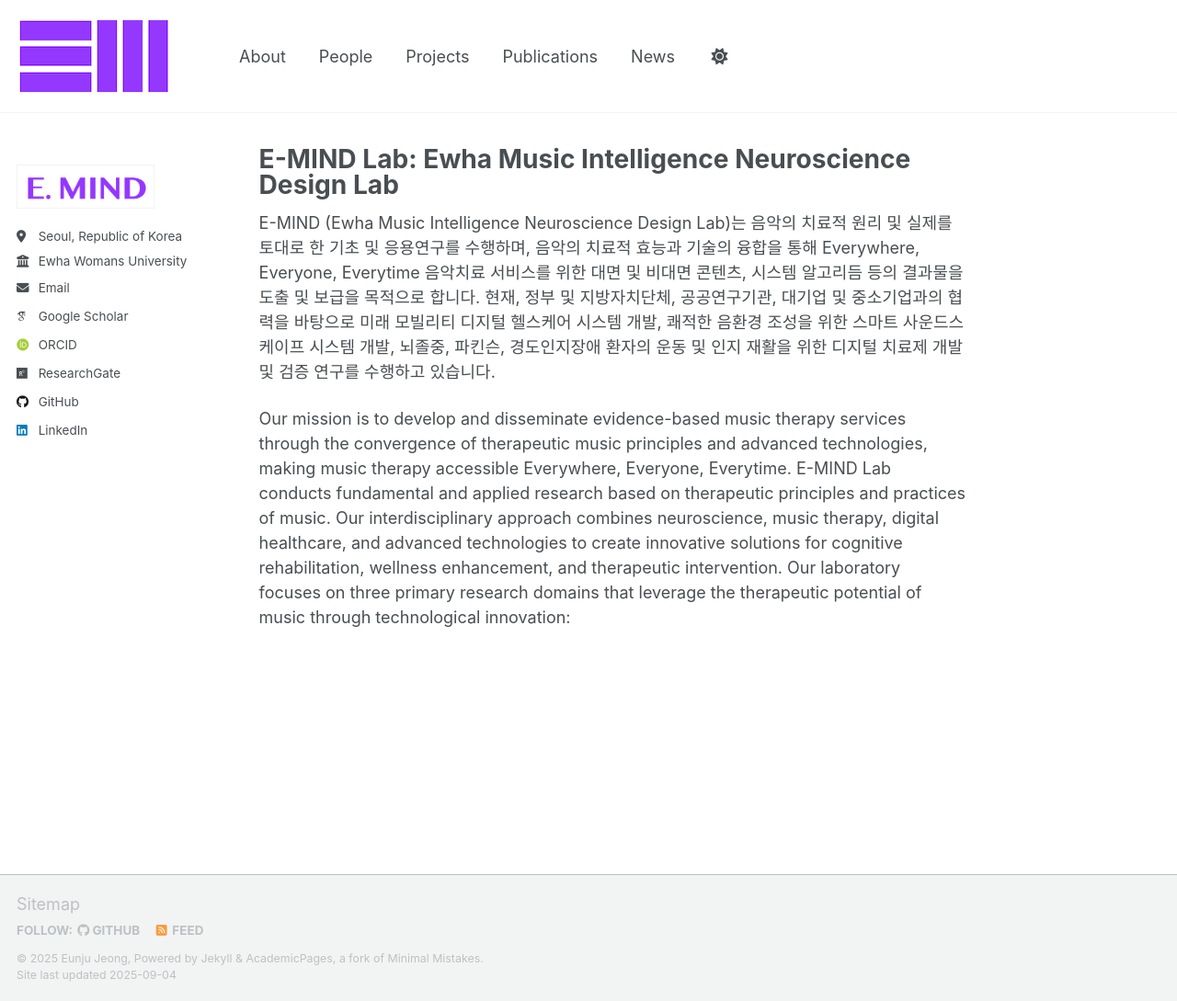
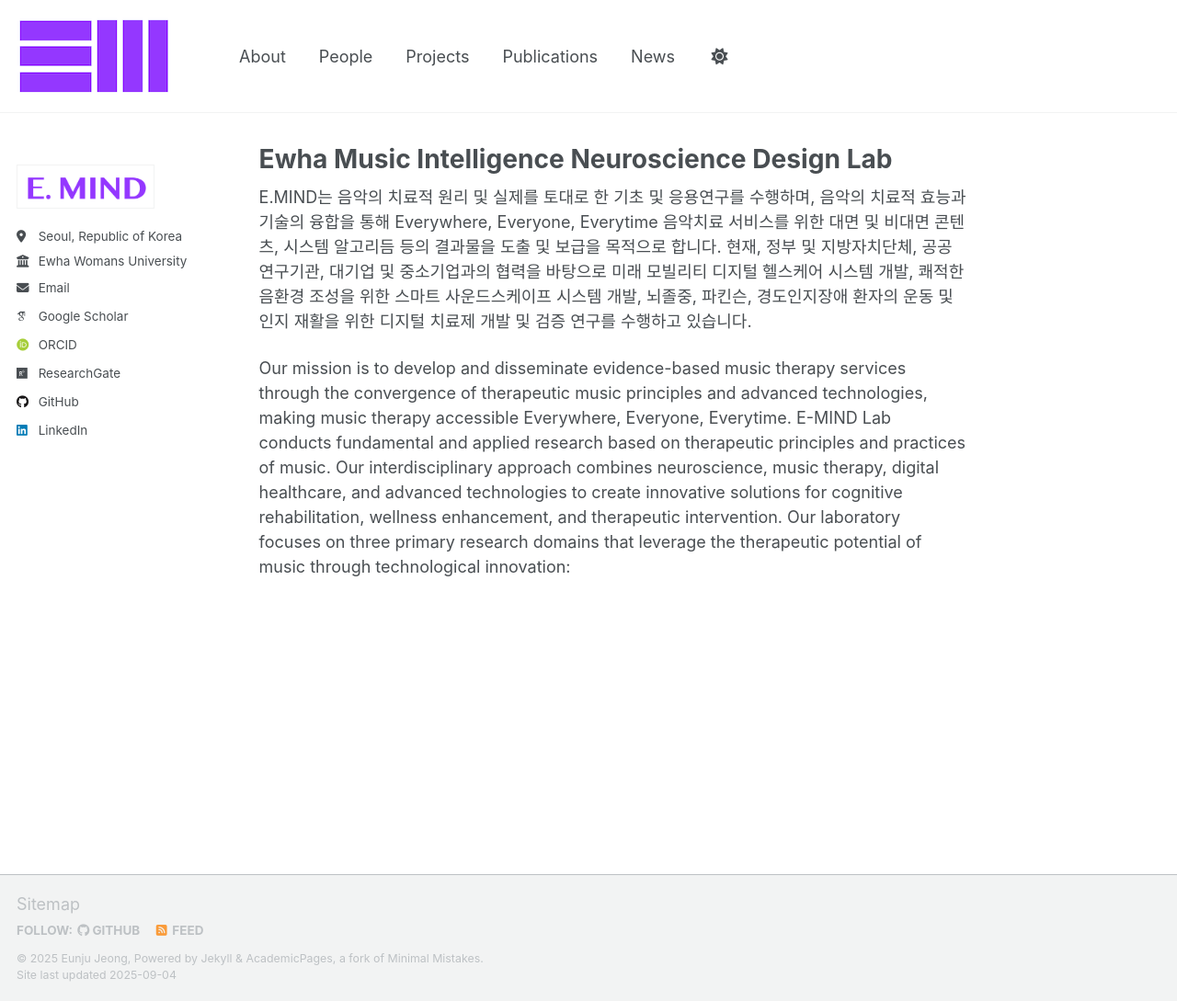
Before and after one commit to eunjujeong/E.MIND, a Jekyll site: the page built from _pages/about.md, in a window 1280 px wide and 1089 px high. Shown: the whole window at 92% size. Built offline with Jekyll 4.4.1, drawn with Linux system fonts in a browser that asks for light colours; some web fonts are replaced; a script that is not in the unit is left out.

Commit message:
Update about.md

```diff
--- a/_pages/about.md
+++ b/_pages/about.md
@@ -1,12 +1,12 @@
 ---
 permalink: /
-title: "E-MIND Lab: Ewha Music Intelligence Neuroscience Design Lab"
+title: "Ewha Music Intelligence Neuroscience Design Lab"
 author_profile: true
 redirect_from:
   - /about/
   - /about.html
 ---
 
-E-MIND (Ewha Music Intelligence Neuroscience Design Lab)는 음악의 치료적 원리 및 실제를 토대로 한 기초 및 응용연구를 수행하며, 음악의 치료적 효능과 기술의 융합을 통해 Everywhere, Everyone, Everytime 음악치료 서비스를 위한 대면 및 비대면 콘텐츠, 시스템 알고리듬 등의 결과물을 도출 및 보급을 목적으로 합니다. 현재, 정부 및 지방자치단체, 공공연구기관, 대기업 및 중소기업과의 협력을 바탕으로 미래 모빌리티 디지털 헬스케어 시스템 개발, 쾌적한 음환경 조성을 위한 스마트 사운드스케이프 시스템 개발, 뇌졸중, 파킨슨, 경도인지장애 환자의 운동 및 인지 재활을 위한 디지털 치료제 개발 및 검증 연구를 수행하고 있습니다.
+E.MIND는 음악의 치료적 원리 및 실제를 토대로 한 기초 및 응용연구를 수행하며, 음악의 치료적 효능과 기술의 융합을 통해 Everywhere, Everyone, Everytime 음악치료 서비스를 위한 대면 및 비대면 콘텐츠, 시스템 알고리듬 등의 결과물을 도출 및 보급을 목적으로 합니다. 현재, 정부 및 지방자치단체, 공공연구기관, 대기업 및 중소기업과의 협력을 바탕으로 미래 모빌리티 디지털 헬스케어 시스템 개발, 쾌적한 음환경 조성을 위한 스마트 사운드스케이프 시스템 개발, 뇌졸중, 파킨슨, 경도인지장애 환자의 운동 및 인지 재활을 위한 디지털 치료제 개발 및 검증 연구를 수행하고 있습니다.
 
 Our mission is to develop and disseminate evidence-based music therapy services through the convergence of therapeutic music principles and advanced technologies, making music therapy accessible Everywhere, Everyone, Everytime. E-MIND Lab conducts fundamental and applied research based on therapeutic principles and practices of music. Our interdisciplinary approach combines neuroscience, music therapy, digital healthcare, and advanced technologies to create innovative solutions for cognitive rehabilitation, wellness enhancement, and therapeutic intervention. Our laboratory focuses on three primary research domains that leverage the therapeutic potential of music through technological innovation:
```
